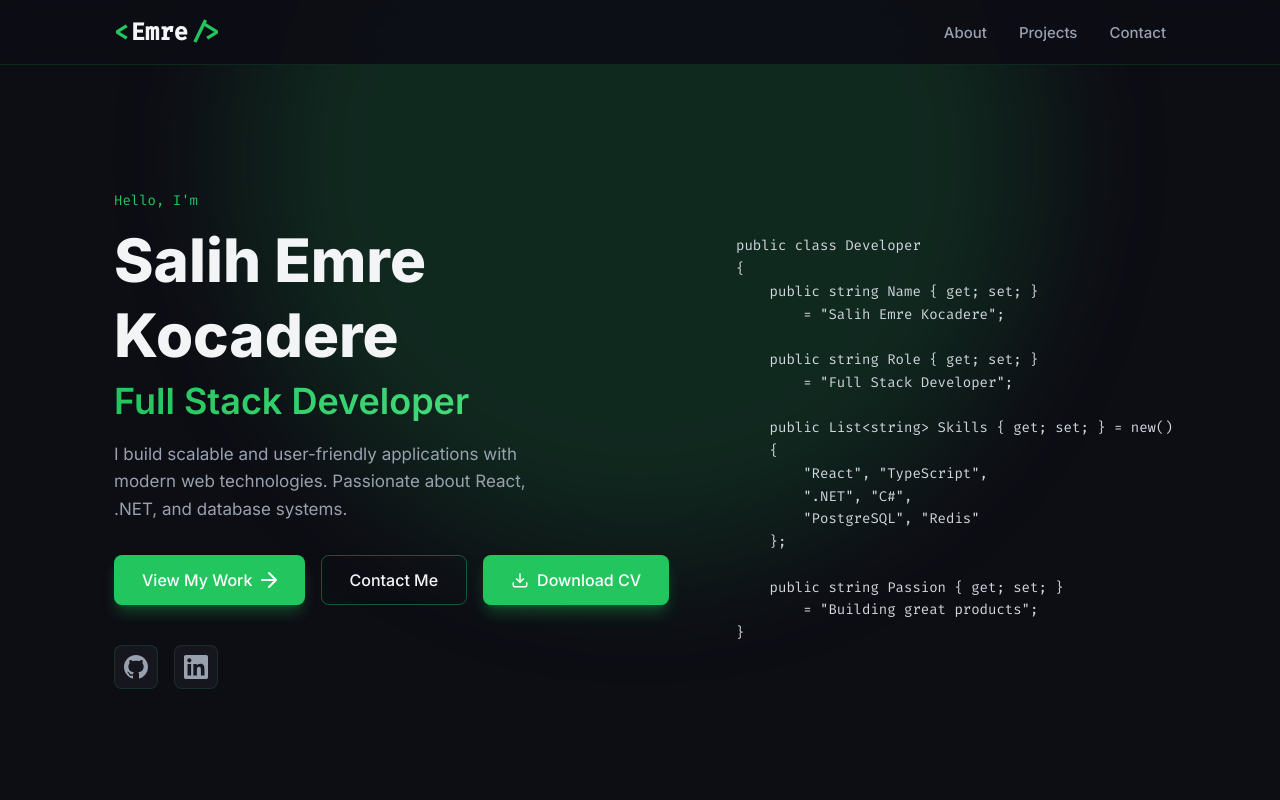
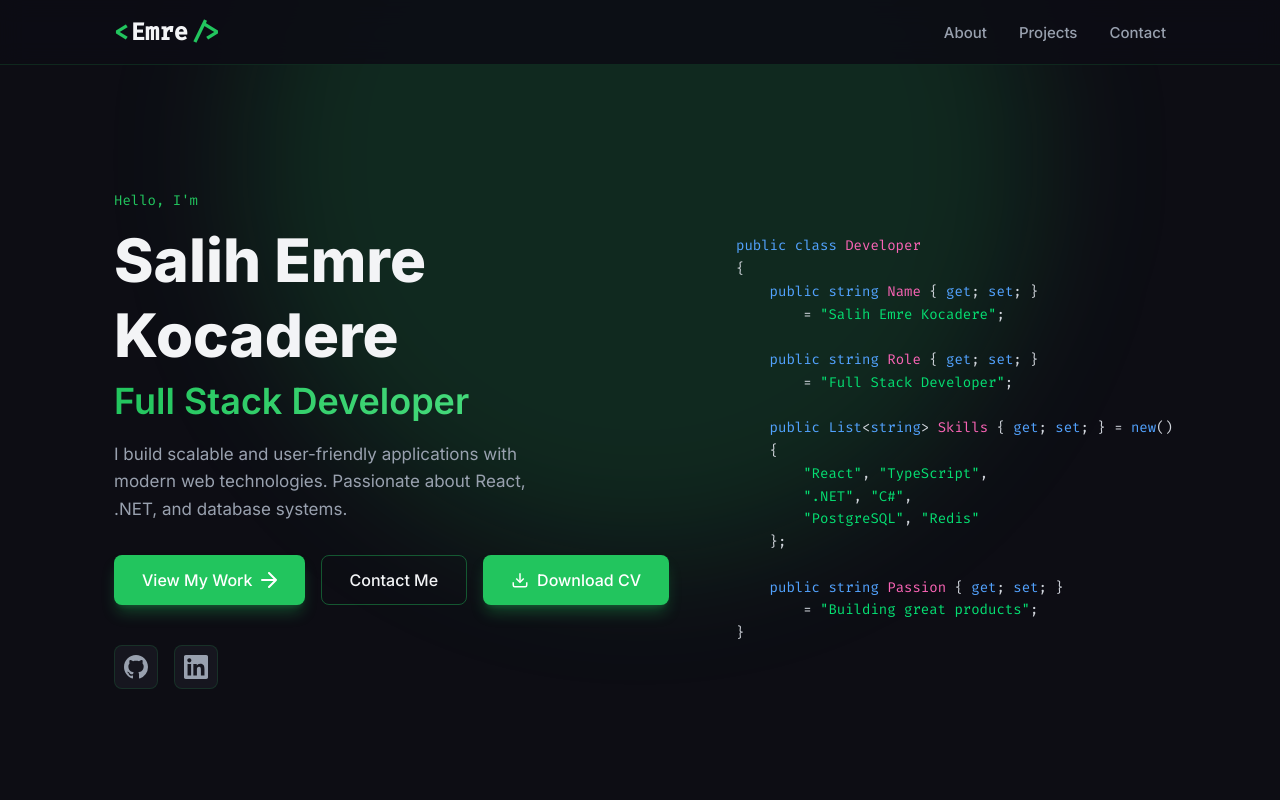
Before and after one commit to emrekocadere/portfolio, a React (Vite) app: page / in a window 1280 px wide. Shown: the top 800 px of the page. Built offline with nearby package versions, Linux system fonts and the light colour scheme.

Commit message:
feat: add C# syntax highlighting and remove hover styles

```diff
--- a/src/components/Contact.jsx
+++ b/src/components/Contact.jsx
@@ -15,7 +15,7 @@ const Contact = () => {
             href="https://github.com/emrekocadere"
             target="_blank"
             rel="noopener noreferrer"
-            className="bg-[#16161f] border border-primary-500/15 rounded-2xl p-8 flex items-center gap-5 hover:border-primary-500/40 hover:-translate-y-1 hover:shadow-2xl hover:shadow-primary-500/15 transition-all group relative"
+            className="bg-[#16161f] border border-primary-500/15 rounded-2xl p-8 flex items-center gap-5 hover:border-primary-500/30 transition-all group relative"
           >
             <div className="w-16 h-16 rounded-xl bg-primary-500/15 text-primary-500 flex items-center justify-center flex-shrink-0">
               <svg width="32" height="32" viewBox="0 0 24 24" fill="currentColor">
@@ -26,7 +26,7 @@ const Contact = () => {
               <h3 className="text-xl font-semibold text-gray-100 mb-1">GitHub</h3>
               <p className="text-sm text-gray-400">Check out my projects</p>
             </div>
-            <svg width="20" height="20" viewBox="0 0 24 24" fill="none" stroke="currentColor" strokeWidth="2" className="ml-auto text-gray-600 group-hover:text-primary-500 group-hover:translate-x-1 transition-all">
+            <svg width="20" height="20" viewBox="0 0 24 24" fill="none" stroke="currentColor" strokeWidth="2" className="ml-auto text-gray-600 group-hover:text-primary-500 transition-all">
               <path d="M5 12h14M12 5l7 7-7 7"/>
             </svg>
           </a>
@@ -35,7 +35,7 @@ const Contact = () => {
             href="https://www.linkedin.com/in/salih-emre-kocadere/"
             target="_blank"
             rel="noopener noreferrer"
-            className="bg-[#16161f] border border-primary-500/15 rounded-2xl p-8 flex items-center gap-5 hover:border-primary-500/40 hover:-translate-y-1 hover:shadow-2xl hover:shadow-primary-500/15 transition-all group relative"
+            className="bg-[#16161f] border border-primary-500/15 rounded-2xl p-8 flex items-center gap-5 hover:border-primary-500/30 transition-all group relative"
           >
             <div className="w-16 h-16 rounded-xl bg-primary-400/15 text-primary-400 flex items-center justify-center flex-shrink-0">
               <svg width="32" height="32" viewBox="0 0 24 24" fill="currentColor">
@@ -46,7 +46,7 @@ const Contact = () => {
               <h3 className="text-xl font-semibold text-gray-100 mb-1">LinkedIn</h3>
               <p className="text-sm text-gray-400">View my professional network</p>
             </div>
-            <svg width="20" height="20" viewBox="0 0 24 24" fill="none" stroke="currentColor" strokeWidth="2" className="ml-auto text-gray-600 group-hover:text-primary-500 group-hover:translate-x-1 transition-all">
+            <svg width="20" height="20" viewBox="0 0 24 24" fill="none" stroke="currentColor" strokeWidth="2" className="ml-auto text-gray-600 group-hover:text-primary-500 transition-all">
               <path d="M5 12h14M12 5l7 7-7 7"/>
             </svg>
           </a>
@@ -56,7 +56,7 @@ const Contact = () => {
           <a
             href="/resume.pdf"
             download="Salih_Emre_Kocadere_Resume.pdf"
-            className="inline-flex items-center gap-2 px-8 py-3.5 rounded-lg bg-primary-500 text-white font-medium shadow-lg shadow-primary-500/30 hover:bg-primary-600 transition-all"
+            className="inline-flex items-center gap-2 px-8 py-3.5 rounded-lg bg-primary-500 text-white font-medium hover:bg-primary-600 transition-all"
           >
             <svg width="20" height="20" viewBox="0 0 24 24" fill="none" stroke="currentColor" strokeWidth="2">
               <path d="M21 15v4a2 2 0 0 1-2 2H5a2 2 0 0 1-2-2v-4"></path>
--- a/src/components/Hero.jsx
+++ b/src/components/Hero.jsx
@@ -1,4 +1,59 @@
 import { useState, useEffect } from 'react';
+
+const csharpTokenize = (code) => {
+  const keywords = ['public', 'class', 'string', 'get', 'set', 'new', 'List', 'return', 'private', 'protected', 'void', 'static', 'using', 'namespace'];
+  const types = ['string', 'int', 'bool', 'void', 'List', 'Dictionary', 'IEnumerable'];
+
+  const tokens = [];
+
+  const regex = /(\s+|"[^"]*"|\/\/.*|[\{\}\(\)\[\]=;,.]|\w+|.)/g;
+  let match;
+
+  while ((match = regex.exec(code)) !== null) {
+    const token = match[0];
+
+    if (/^\s+$/.test(token)) {
+      tokens.push({ type: 'whitespace', value: token });
+    } else if (token.startsWith('"')) {
+      tokens.push({ type: 'string', value: token });
+    } else if (keywords.includes(token)) {
+      tokens.push({ type: 'keyword', value: token });
+    } else if (types.includes(token)) {
+      tokens.push({ type: 'type', value: token });
+    } else if (/^[=\{\}\(\)\[\];,.]$/.test(token)) {
+      tokens.push({ type: 'punctuation', value: token });
+    } else if (token === '=') {
+      tokens.push({ type: 'operator', value: token });
+    } else if (/^[A-Z]/.test(token)) {
+      tokens.push({ type: 'className', value: token });
+    } else {
+      tokens.push({ type: 'text', value: token });
+    }
+  }
+
+  return tokens;
+};
+
+const renderToken = (token, idx) => {
+  const colorMap = {
+    keyword: 'text-blue-400',
+    type: 'text-blue-400',
+    string: 'text-green-400',
+    number: 'text-yellow-400',
+    comment: 'text-gray-500',
+    className: 'text-pink-400',
+    operator: 'text-green-500',
+    punctuation: 'text-gray-300',
+    whitespace: '',
+    text: 'text-gray-300'
+  };
+
+  return (
+    <span key={idx} className={colorMap[token.type] || ''}>
+      {token.value}
+    </span>
+  );
+};
 
 const Hero = () => {
   const codeText = `public class Developer
@@ -35,6 +90,8 @@ const Hero = () => {
 
     return () => clearInterval(timer);
   }, []);
+
+  const tokens = csharpTokenize(displayedText);
 
   return (
     <section id="home" className="min-h-screen flex items-center pt-20 relative overflow-hidden">
@@ -90,8 +147,10 @@ const Hero = () => {
 
         <div className="hidden md:block">
 
-            <pre className="font-mono text-sm leading-relaxed text-gray-300">
-              <code>{displayedText}</code>
+            <pre className="font-mono text-sm leading-relaxed">
+              <code>
+                {tokens.map((token, idx) => renderToken(token, idx))}
+              </code>
             </pre>
 
         </div>
@@ -99,5 +158,4 @@ const Hero = () => {
     </section>
   );
 };
-
 export default Hero;
--- a/src/components/Projects.jsx
+++ b/src/components/Projects.jsx
@@ -35,7 +35,7 @@ const Projects = () => {
           {projects.map((project, index) => (
             <div
               key={project.id}
-              className="bg-[#16161f] border border-primary-500/15 rounded-2xl p-8 hover:border-primary-500/40 hover:-translate-y-1 hover:shadow-2xl hover:shadow-primary-500/15 transition-all"
+              className="bg-[#16161f] border border-primary-500/15 rounded-2xl p-8"
             >
               <div className="flex items-center gap-4 mb-5">
                 <img
@@ -43,7 +43,7 @@ const Projects = () => {
                   alt={project.title}
                   className="w-[140px] h-[140px] flex-shrink-0 object-contain"
                 />
-                <h3 className="text-2xl font-bold text-gray-100">{project.title}</h3>
+
               </div>
 
               <p className="text-gray-400 text-[15px] leading-relaxed mb-6">{project.description}</p>
@@ -61,7 +61,7 @@ const Projects = () => {
                   href={project.github}
                   target="_blank"
                   rel="noopener noreferrer"
-                  className="inline-flex items-center gap-2 px-5 py-2.5 rounded-lg text-sm font-medium bg-[#12121c] border border-primary-500/15 text-gray-400 hover:bg-[#1c1c2a] hover:border-primary-500 hover:text-primary-500 hover:-translate-y-0.5 transition-all"
+                  className="inline-flex items-center gap-2 px-5 py-2.5 rounded-lg text-sm font-medium bg-[#12121c] border border-primary-500/15 text-gray-400"
                 >
                   <svg width="18" height="18" viewBox="0 0 24 24" fill="currentColor">
                     <path d="M12 0C5.37 0 0 5.37 0 12c0 5.31 3.435 9.795 8.205 11.385.6.105.825-.255.825-.57 0-.285-.015-1.23-.015-2.235-3.015.555-3.795-.735-4.035-1.41-.135-.345-.72-1.41-1.23-1.695-.42-.225-1.02-.78-.015-.795.945-.015 1.62.87 1.845 1.23 1.08 1.815 2.805 1.305 3.495.99.105-.78.42-1.305.765-1.605-2.67-.3-5.46-1.335-5.46-5.925 0-1.305.465-2.385 1.23-3.225-.12-.3-.54-1.53.12-3.18 0 0 1.005-.315 3.3 1.23.96-.27 1.98-.405 3-.405s2.04.135 3 .405c2.295-1.56 3.3-1.23 3.3-1.23.66 1.65.24 2.88.12 3.18.765.84 1.23 1.905 1.23 3.225 0 4.605-2.805 5.625-5.475 5.925.435.375.81 1.095.81 2.22 0 1.605-.015 2.895-.015 3.3 0 .315.225.69.825.57A12.02 12.02 0 0024 12c0-6.63-5.37-12-12-12z"/>
@@ -73,7 +73,7 @@ const Projects = () => {
                     href={project.live}
                     target="_blank"
                     rel="noopener noreferrer"
-                    className="inline-flex items-center gap-2 px-5 py-2.5 rounded-lg text-sm font-medium bg-primary-500/10 border border-primary-500 text-primary-500 hover:bg-primary-500 hover:text-white hover:-translate-y-0.5 transition-all"
+                    className="inline-flex items-center gap-2 px-5 py-2.5 rounded-lg text-sm font-medium bg-primary-500/10 border border-primary-500 text-primary-500"
                   >
                     <svg width="18" height="18" viewBox="0 0 24 24" fill="none" stroke="currentColor" strokeWidth="2">
                       <path d="M18 13v6a2 2 0 0 1-2 2H5a2 2 0 0 1-2-2V8a2 2 0 0 1 2-2h6"></path>
```
